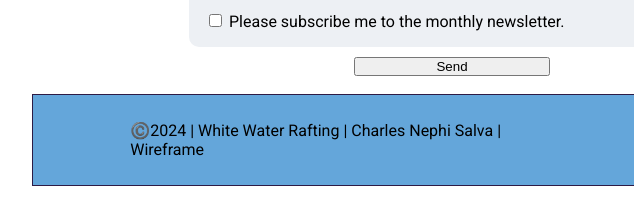
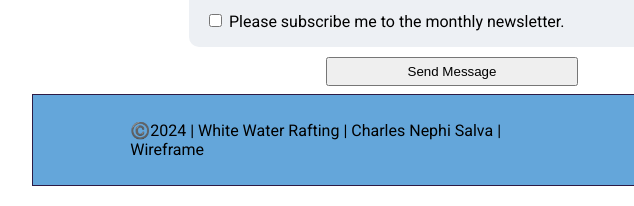
Before and after one commit to charlessalva/wdd130, a plain HTML site: page wwr/contact.html in a window 1280 px wide. Shown: the part 1356-1562 px from the top of the page, 188-822 px from the left. Drawn offline with Linux system fonts and the light colour scheme.

Commit message:
contact us page updated

```diff
--- a/wwr/contact.html
+++ b/wwr/contact.html
@@ -79,7 +79,7 @@
                 <label for="subscription">Please subscribe me to the monthly newsletter.</label>
 
             </fieldset>
-            <button type="submit">Send</button>
+            <button type="submit">Send Message</button>
         </form>
     </main>
     <footer>
--- a/wwr/styles/rafting.css
+++ b/wwr/styles/rafting.css
@@ -289,5 +289,5 @@ textarea {
 button {
     margin-top: 10px;
     justify-self: center;
-    padding: 0 5rem 0 5rem;
+    padding: 5px 5rem 5px 5rem;
 }
```
